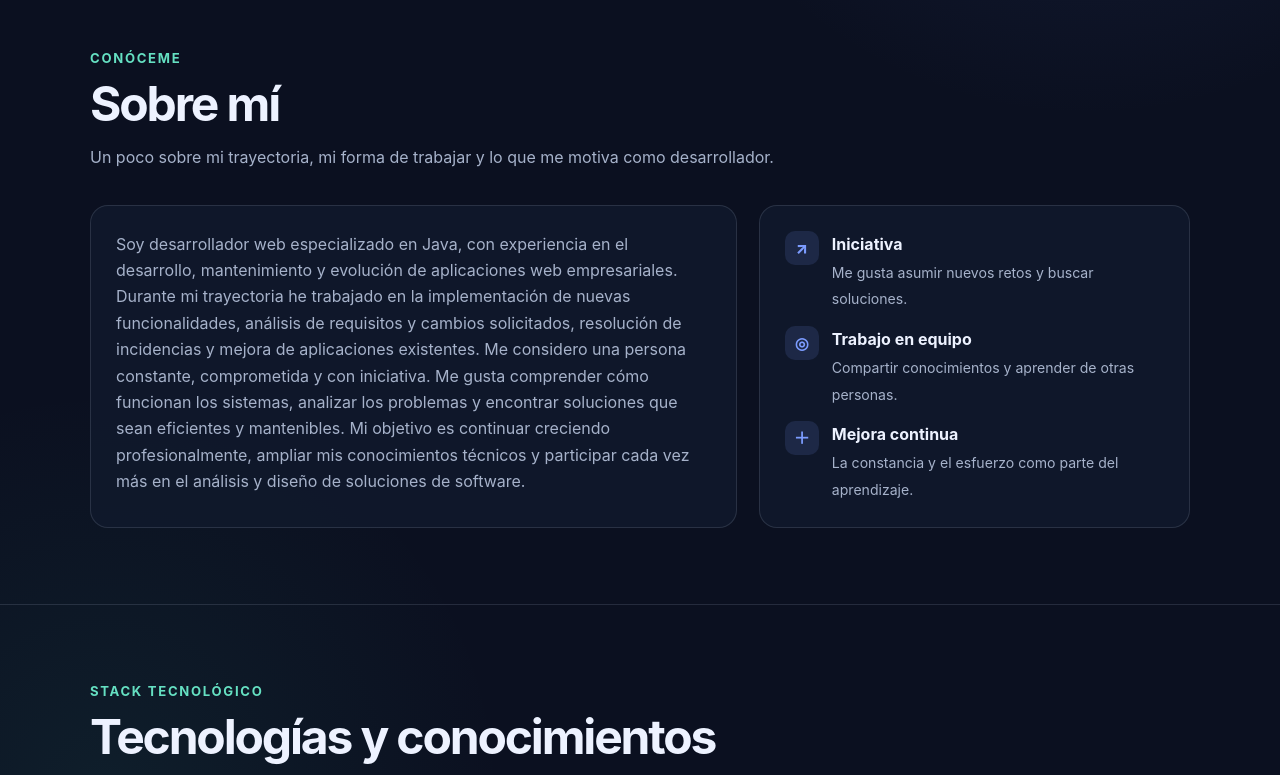
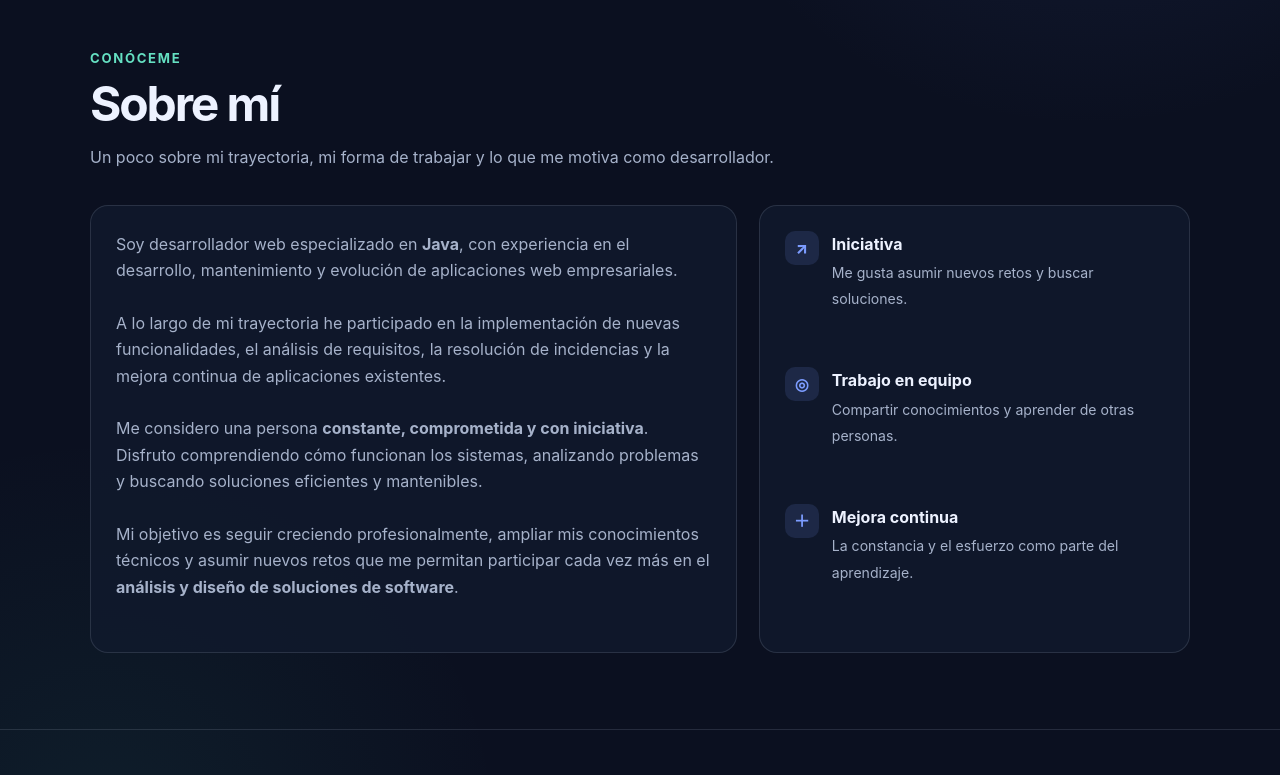
Before and after one commit to berto88/portfolioAlberto, a plain HTML site: page index.html in a window 1280 px wide. Shown: the part 631-1406 px from the top of the page. Drawn offline with Linux system fonts and the light colour scheme.

Commit message:
Update index.html

```diff
--- a/index.html
+++ b/index.html
@@ -52,13 +52,30 @@
         </div>
         <div class="about-grid">
           <div class="panel">
-            <p>Soy desarrollador web especializado en Java, con experiencia en el desarrollo, mantenimiento y evolución de aplicaciones web empresariales.
-
-              Durante mi trayectoria he trabajado en la implementación de nuevas funcionalidades, análisis de requisitos y cambios solicitados, resolución de incidencias y mejora de aplicaciones existentes.
-
-              Me considero una persona constante, comprometida y con iniciativa. Me gusta comprender cómo funcionan los sistemas, analizar los problemas y encontrar soluciones que sean eficientes y mantenibles.
-
-              Mi objetivo es continuar creciendo profesionalmente, ampliar mis conocimientos técnicos y participar cada vez más en el análisis y diseño de soluciones de software.</p>
+            <p>
+              Soy desarrollador web especializado en <strong>Java</strong>,
+              con experiencia en el desarrollo, mantenimiento y evolución
+              de aplicaciones web empresariales.
+            </p>
+            <br>
+            <p>
+              A lo largo de mi trayectoria he participado en la implementación
+              de nuevas funcionalidades, el análisis de requisitos, la resolución
+              de incidencias y la mejora continua de aplicaciones existentes.
+            </p>
+            <br>
+            <p>
+              Me considero una persona <strong>constante, comprometida y con iniciativa</strong>.
+              Disfruto comprendiendo cómo funcionan los sistemas, analizando
+              problemas y buscando soluciones eficientes y mantenibles.
+            </p>
+            <br>
+            <p>
+              Mi objetivo es seguir creciendo profesionalmente, ampliar mis
+              conocimientos técnicos y asumir nuevos retos que me permitan
+              participar cada vez más en el <strong>análisis y diseño de soluciones de software</strong>.
+            </p>
+            <br>
           </div>
           <div class="panel principles">
             <div class="principle"><span class="principle-icon">↗</span><div><strong>Iniciativa</strong><small>Me gusta asumir nuevos retos y buscar soluciones.</small></div></div>
```
